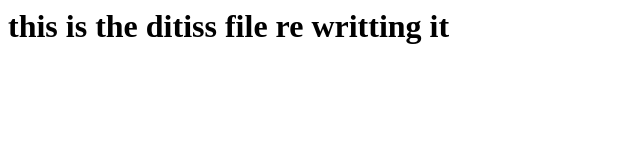
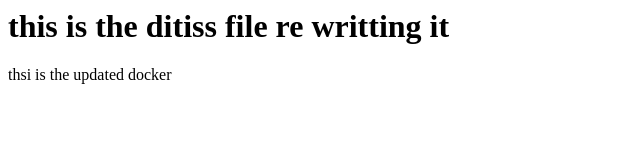
Before and after one commit to Tejeswar-J/ditiss, a plain HTML site: page index.html in a window 1280 px wide. Shown: the whole page, without its empty margins (0-640 px from the left). Drawn offline with Linux system fonts and the light colour scheme.

Commit message:
updatess git

```diff
--- a/index.html
+++ b/index.html
@@ -1,5 +1,6 @@
 <html>
 <body>
 <h1>this is the ditiss file re writting it</h1>
+<p>thsi is the updated docker</p>
 </body>
 </html>
```
